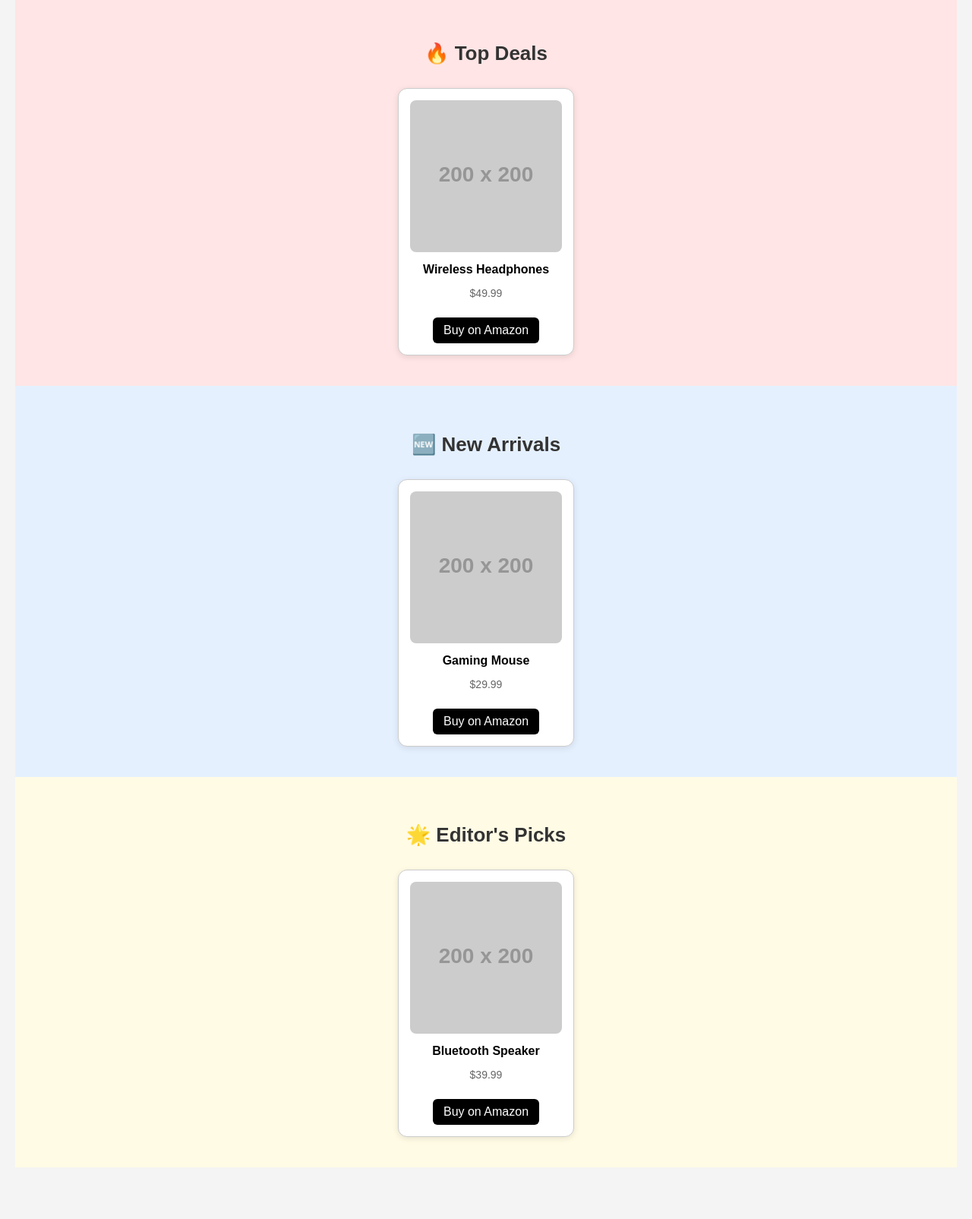
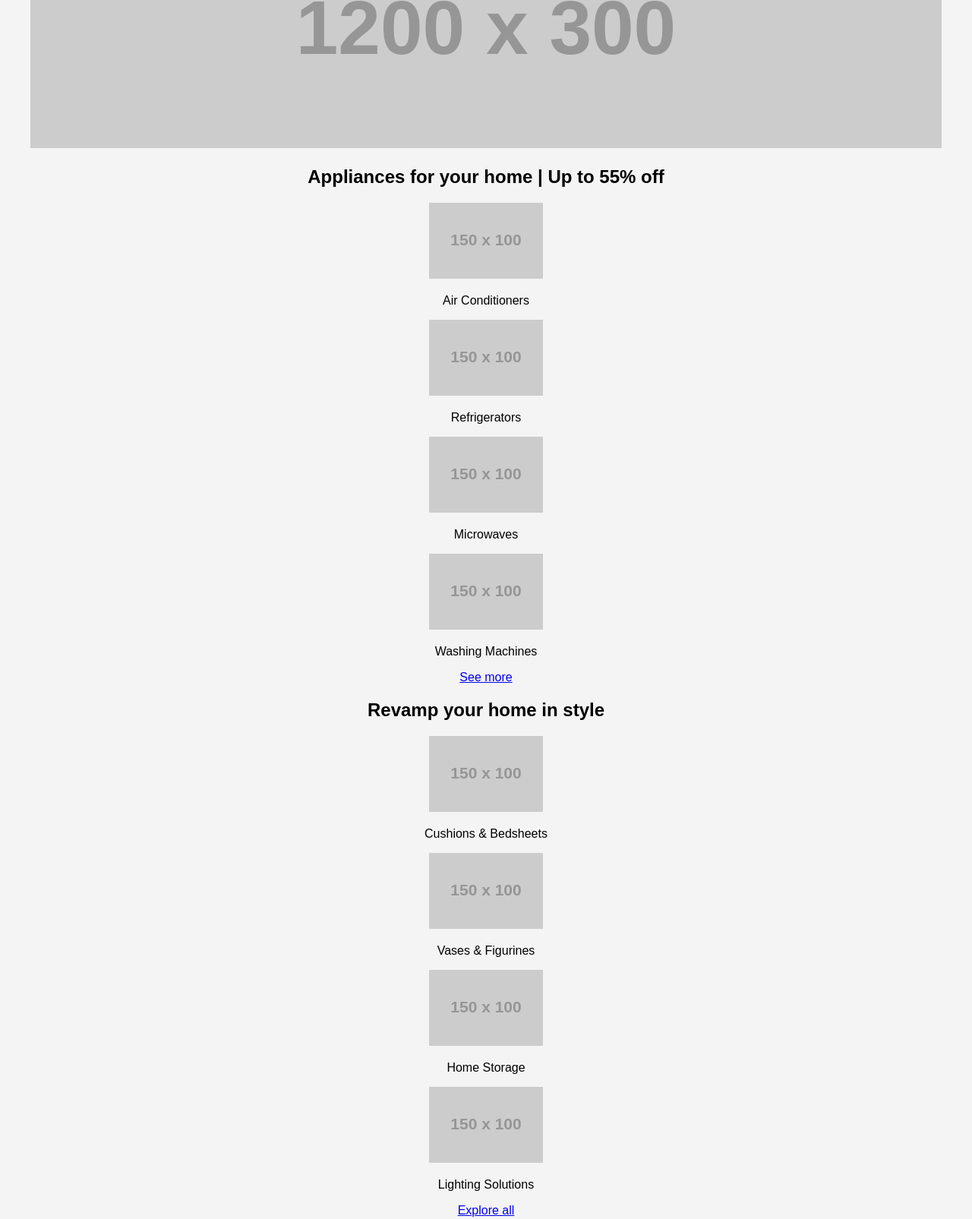
Before and after one commit to JeevaKonla/my-affiliate-page, a plain HTML site: page index.html in a window 1280 px wide. Shown: the part 125-1730 px from the top of the page at 76% size. Before the commit the page ends 1682 px from the top, so only its background shows below. Drawn offline with Linux system fonts and the light colour scheme; placeholder pictures from the web are drawn by us.

Commit message:
Update index.html

```diff
--- a/index.html
+++ b/index.html
@@ -1,30 +1,63 @@
+
 <!DOCTYPE html>
 <html lang="en">
 <head>
   <meta charset="UTF-8" />
   <meta name="viewport" content="width=device-width, initial-scale=1.0"/>
-  <title>My Amazon Picks</title>
+  <title>Mini Amazon Homepage</title>
   <link rel="stylesheet" href="style.css" />
 </head>
 <body>
-  <h1>My Amazon Picks</h1>
+  <main class="container">
+    <section class="hero-banner">
+      <img src="https://via.placeholder.com/1200x300?text=Budget+Friendly+Headphones" alt="Hero Banner" />
+    </section>
 
-  <!-- 🔻 Paste section code here -->
-  <section class="section top-deals">
-    <h2>🔥 Top Deals</h2>
-    <div class="product-container" id="deals"></div>
-  </section>
+    <section class="category-section">
+      <h2>Appliances for your home | Up to 55% off</h2>
+      <div class="category-grid">
+        <div class="mini-box">
+          <img src="https://via.placeholder.com/150x100?text=AC" />
+          <p>Air Conditioners</p>
+        </div>
+        <div class="mini-box">
+          <img src="https://via.placeholder.com/150x100?text=Fridge" />
+          <p>Refrigerators</p>
+        </div>
+        <div class="mini-box">
+          <img src="https://via.placeholder.com/150x100?text=Microwave" />
+          <p>Microwaves</p>
+        </div>
+        <div class="mini-box">
+          <img src="https://via.placeholder.com/150x100?text=Washer" />
+          <p>Washing Machines</p>
+        </div>
+      </div>
+      <a href="#" class="action-link">See more</a>
+    </section>
 
-  <section class="section new-arrivals">
-    <h2>🆕 New Arrivals</h2>
-    <div class="product-container" id="new"></div>
-  </section>
-
-  <section class="section editors-picks">
-    <h2>🌟 Editor's Picks</h2>
-    <div class="product-container" id="editors"></div>
-  </section>
-
-  <script src="script.js"></script>
+    <section class="category-section">
+      <h2>Revamp your home in style</h2>
+      <div class="category-grid">
+        <div class="mini-box">
+          <img src="https://via.placeholder.com/150x100?text=Cushions" />
+          <p>Cushions & Bedsheets</p>
+        </div>
+        <div class="mini-box">
+          <img src="https://via.placeholder.com/150x100?text=Vases" />
+          <p>Vases & Figurines</p>
+        </div>
+        <div class="mini-box">
+          <img src="https://via.placeholder.com/150x100?text=Storage" />
+          <p>Home Storage</p>
+        </div>
+        <div class="mini-box">
+          <img src="https://via.placeholder.com/150x100?text=Lighting" />
+          <p>Lighting Solutions</p>
+        </div>
+      </div>
+      <a href="#" class="action-link">Explore all</a>
+    </section>
+  </main>
 </body>
 </html>
```
